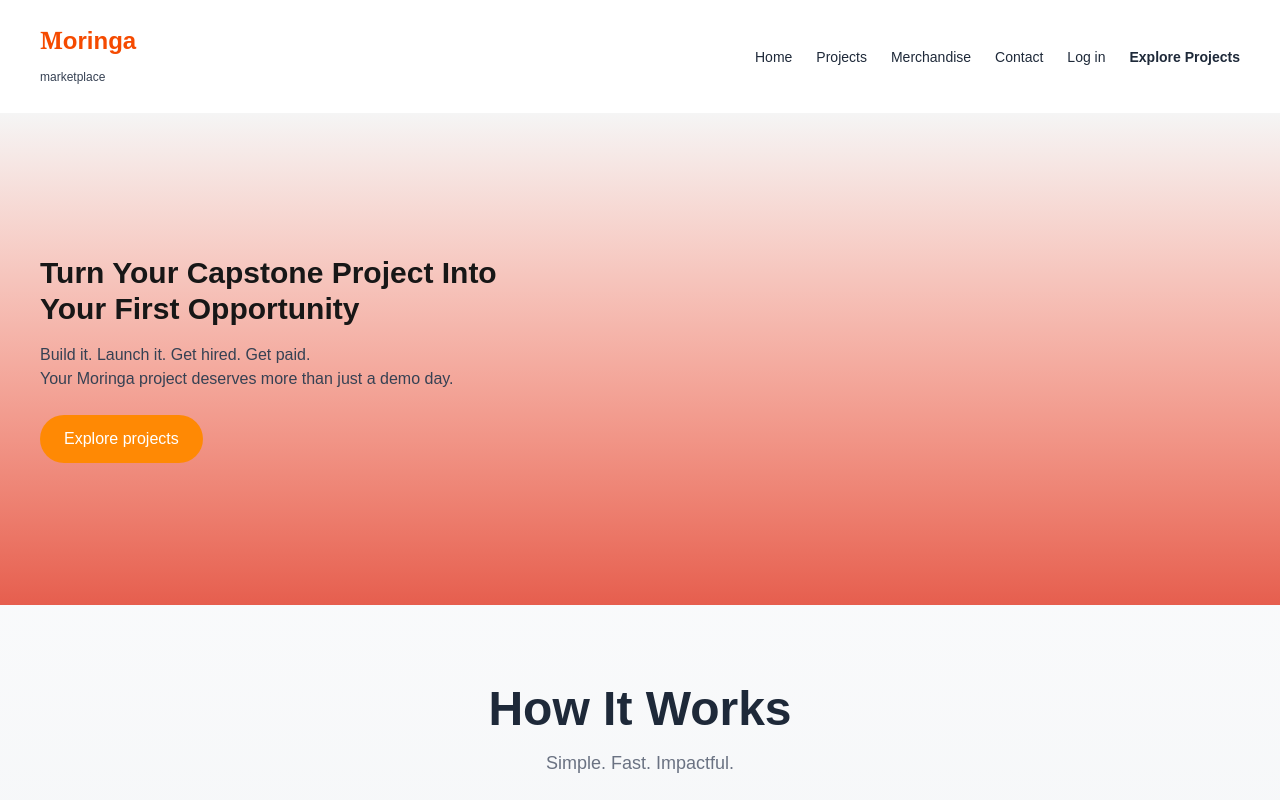
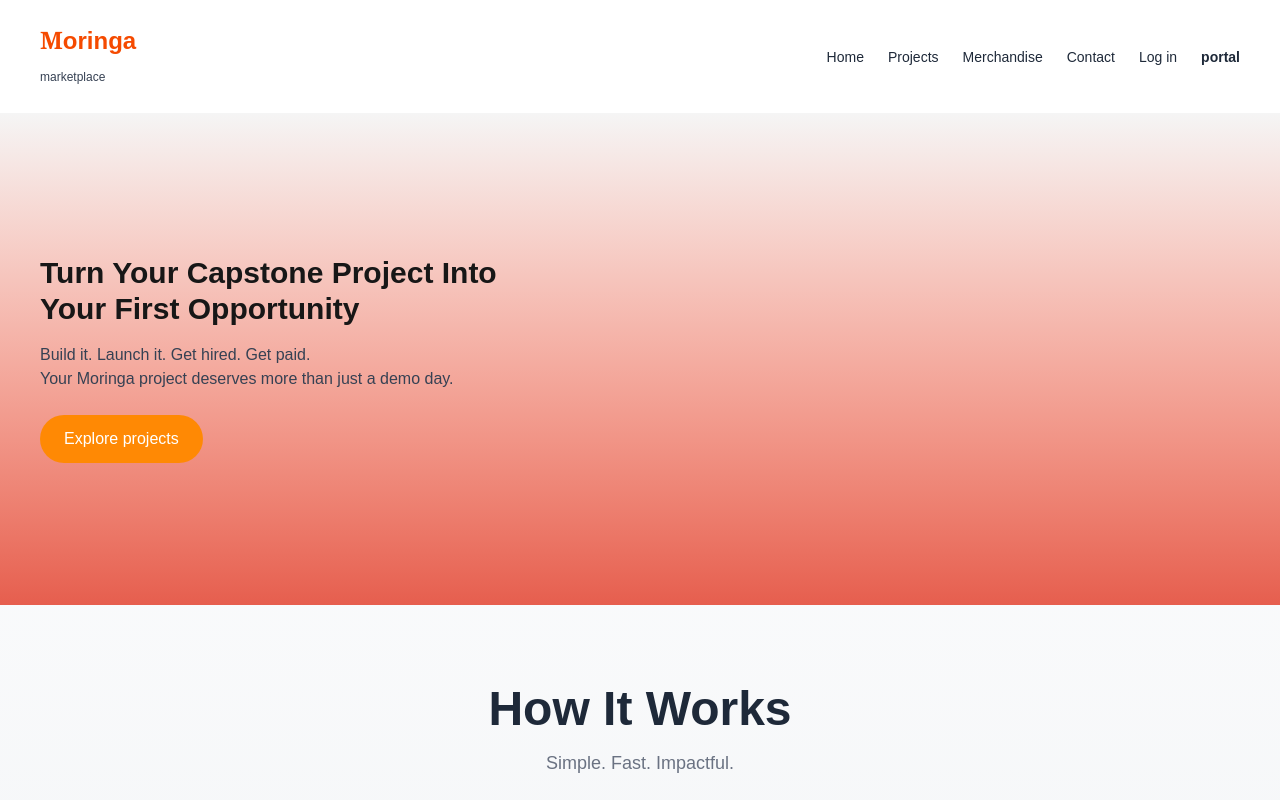
Before and after one commit to I-GIKARU/Innovation-Marketplace, a Next.js app in the folder client/: page / in a window 1280 px wide. Shown: the top 800 px of the page. Built offline with nearby package versions, Linux system fonts and the light colour scheme.

Commit message:
renamed to portal in navbar

```diff
--- a/client/components/NavBar.jsx
+++ b/client/components/NavBar.jsx
@@ -27,7 +27,7 @@
         </li>
         <li>
           <Link href="/explore" className="font-semibold">
-            Explore Projects
+            portal
           </Link>
         </li>
       </ul>
```
